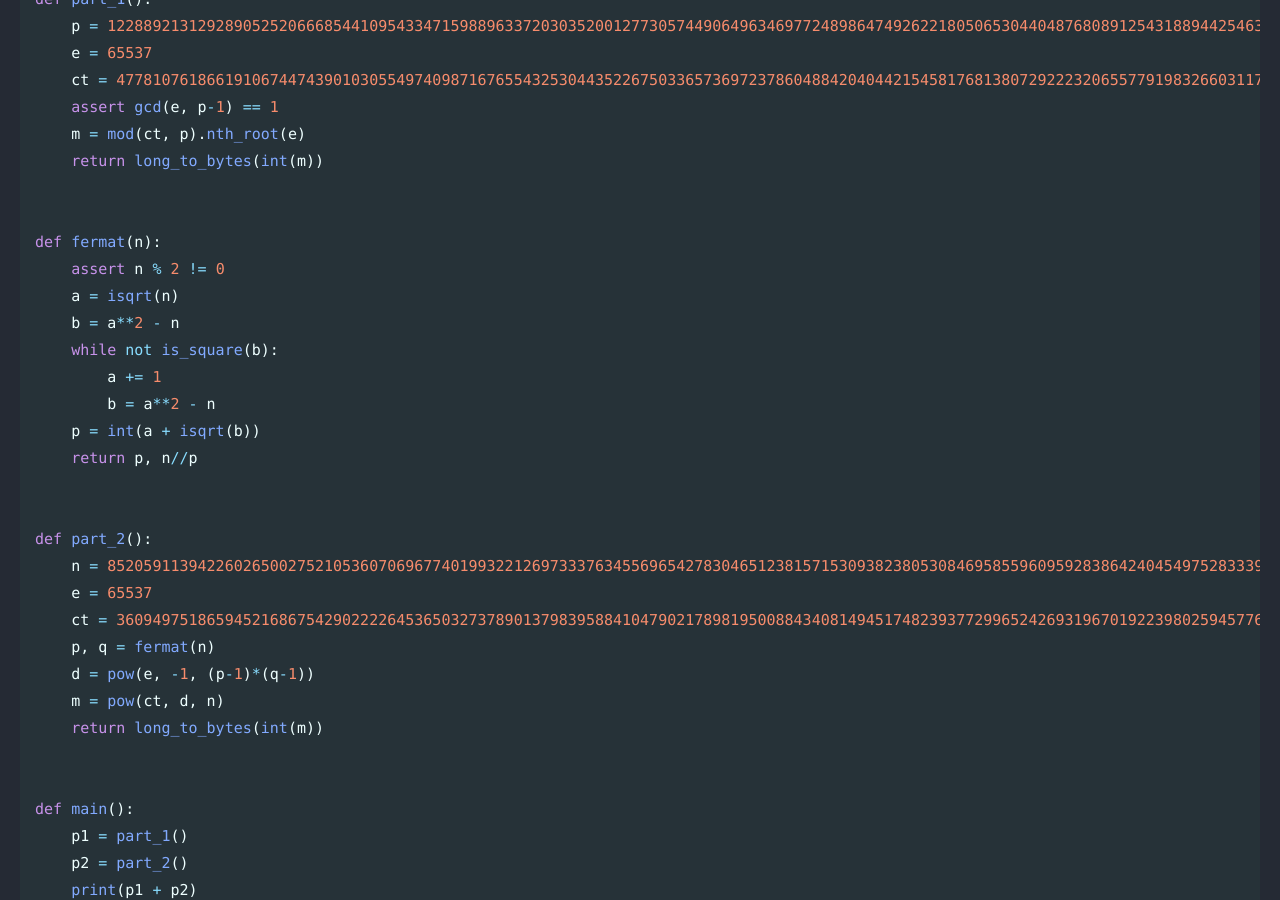
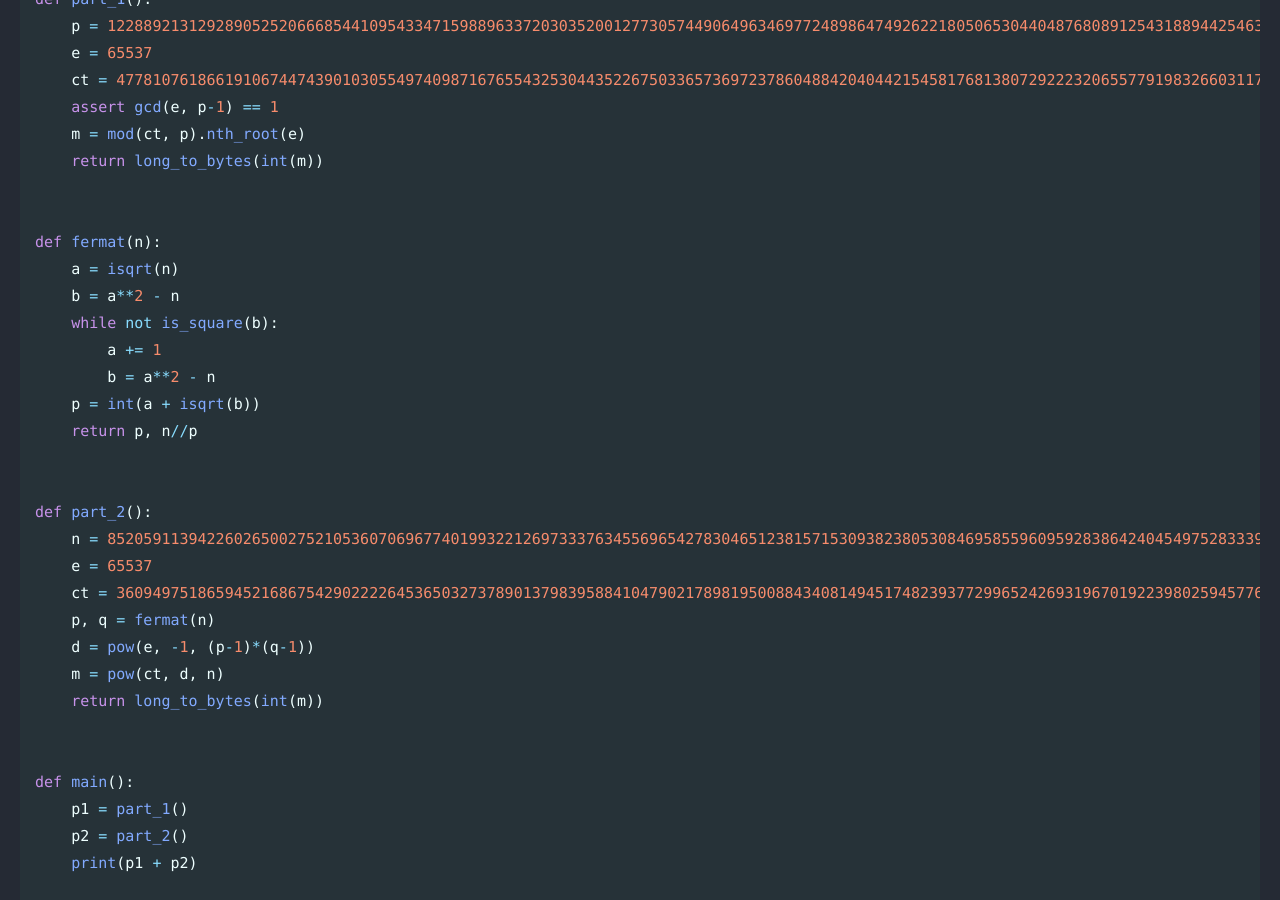
Before and after one commit to Connor-McCartney/Connor-McCartney.github.io, a Jekyll site: the page built from _pages/cryptography/other/cryptoverse-CTF-2022.md, in a window 1280 px wide and 900 px high, scrolled down 3689 px. Built offline with Jekyll 4.4.1, drawn with Linux system fonts in a browser that asks for light colours; cached includes are drawn as plain includes.

Commit message:
Update cryptoverse-CTF-2022.md

```diff
--- a/_pages/cryptography/other/cryptoverse-CTF-2022.md
+++ b/_pages/cryptography/other/cryptoverse-CTF-2022.md
@@ -138,7 +138,6 @@ def part_1():
 
 
 def fermat(n):
-    assert n % 2 != 0
     a = isqrt(n)
     b = a**2 - n
     while not is_square(b):
```
